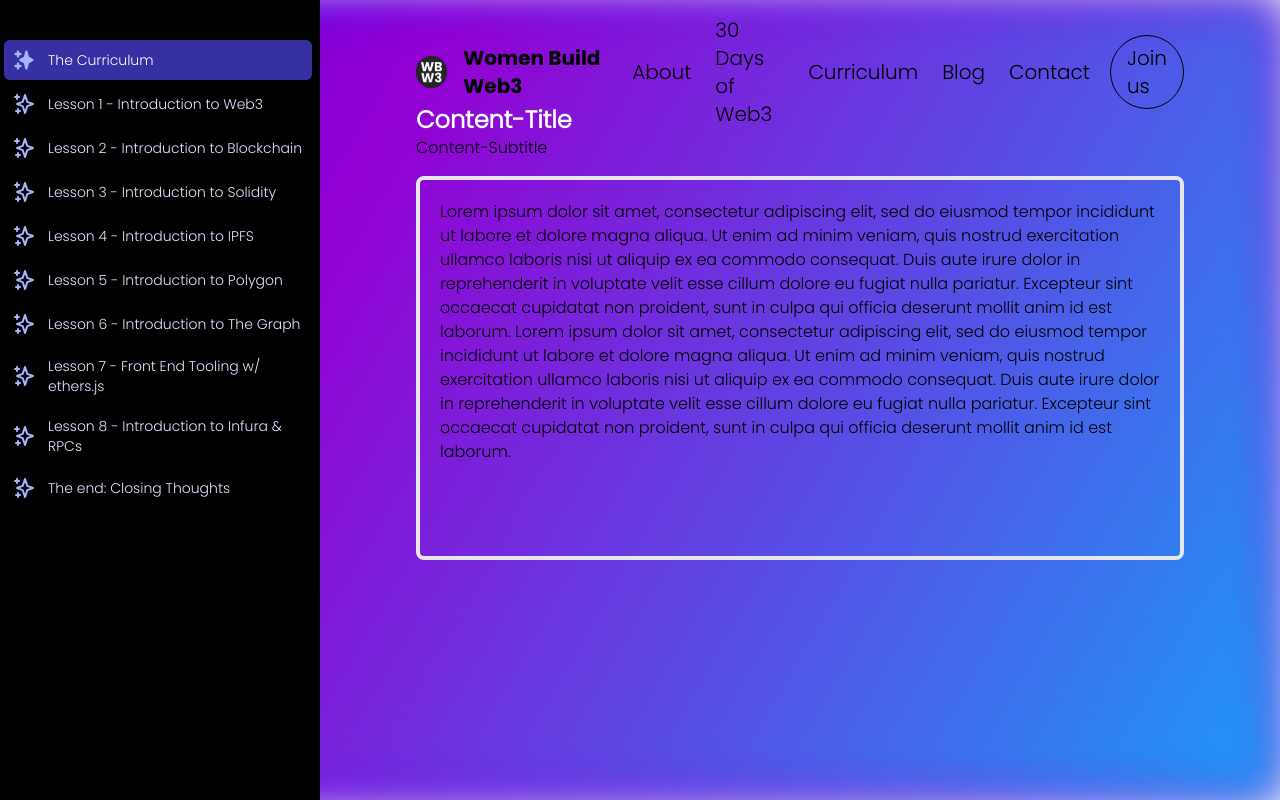
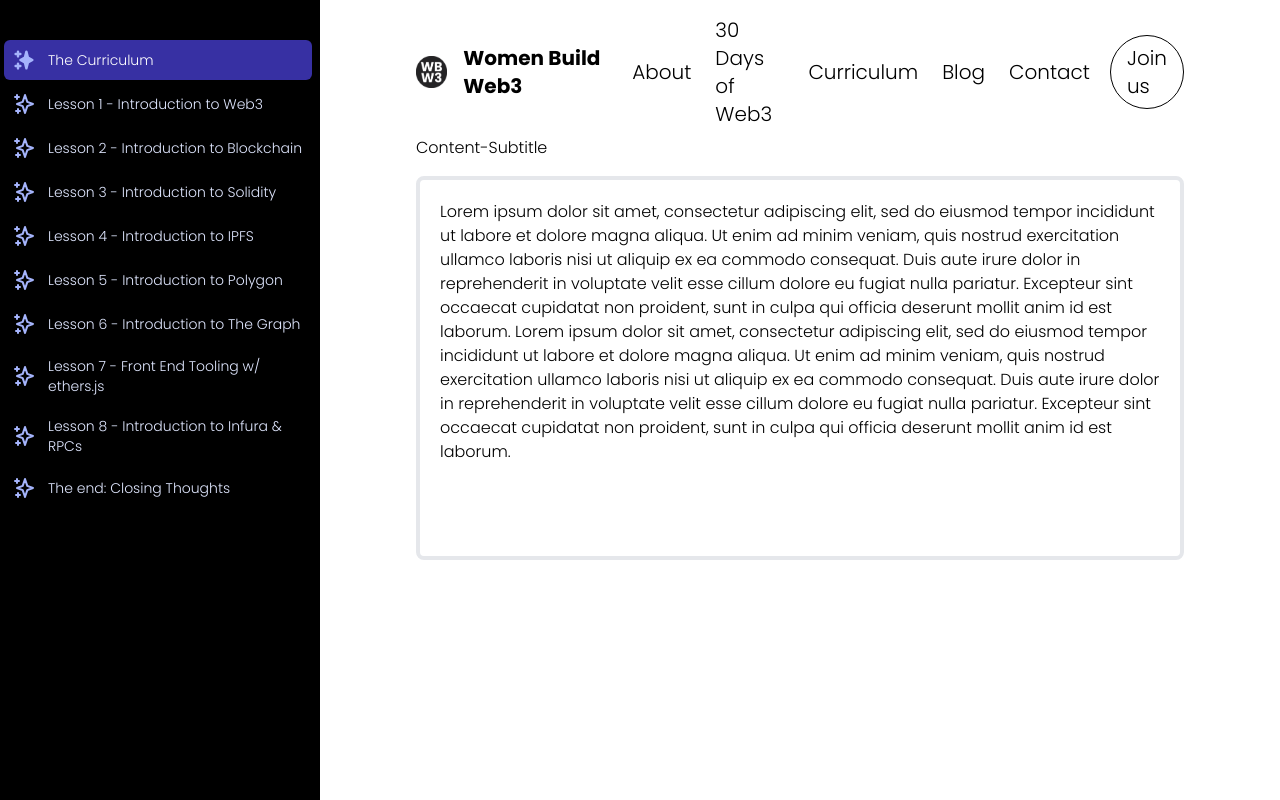
Before and after one commit to womenbuildweb3/30daysofweb3.xyz, a Next.js app: page /curriculum in a window 1280 px wide. Built offline with nearby package versions, Linux system fonts and the light colour scheme.

Commit message:
Gave curriculum solid bg!

```diff
--- /dev/null
+++ b/components/CurricLayout.js
@@ -0,0 +1,14 @@
+// import styles from "../styles/Home.module.css";
+const Layout = ({ children }) => {
+  return (
+    <div className="relative">
+      <div className="px-4 pt-4 sm:px-16">{children}</div>
+      <div className="fixed top-0 hidden w-screen h-screen bg-no-repeat bg-cover light:hidden sm:block -z-10 dark:bg-[#121212]" />
+      {/* <div className="light:hidden block sm:hidden fixed top-0 -z-10 bg-cover bg-no-repeat w-screen h-screen dark:bg-[url('/images/blurry-gradient-mobile.png')]" /> */}
+      <div className="light:hidden block sm:hidden fixed top-0 -z-10 bg-cover bg-no-repeat w-screen h-screen dark:bg-[#121212]" />
+      <div className="light:hidden fixed top-0 -z-10 bg-cover bg-no-repeat w-screen h-screen dark:bg-[#121212]" />
+    </div>
+  );
+};
+
+export default Layout;
--- a/pages/curriculum.js
+++ b/pages/curriculum.js
@@ -6,6 +6,7 @@ import Head from "next/head";
 import Footer from "../components/Footer";
 import Layout from "../components/Layout";
 import CurricSidebar from "../components/CurricSideBar";
+import CurricLayout from "../components/CurricLayout";
 
 export default function Curriculum() {
   const [preferedColorScheme, setPreferedColorScheme] = useState("light");
@@ -20,7 +21,7 @@ export default function Curriculum() {
   }, []);
 
   return (
-    <Layout>
+    <CurricLayout>
       {/* <Navbar preferedColorScheme={preferedColorScheme} /> */}
       <CurricSidebar />
       <Head>
@@ -36,6 +37,6 @@ export default function Curriculum() {
           <link rel="icon" href="/favicon-white.ico" />
         )}
       </Head>
-    </Layout>
+    </CurricLayout>
   );
 }
```
